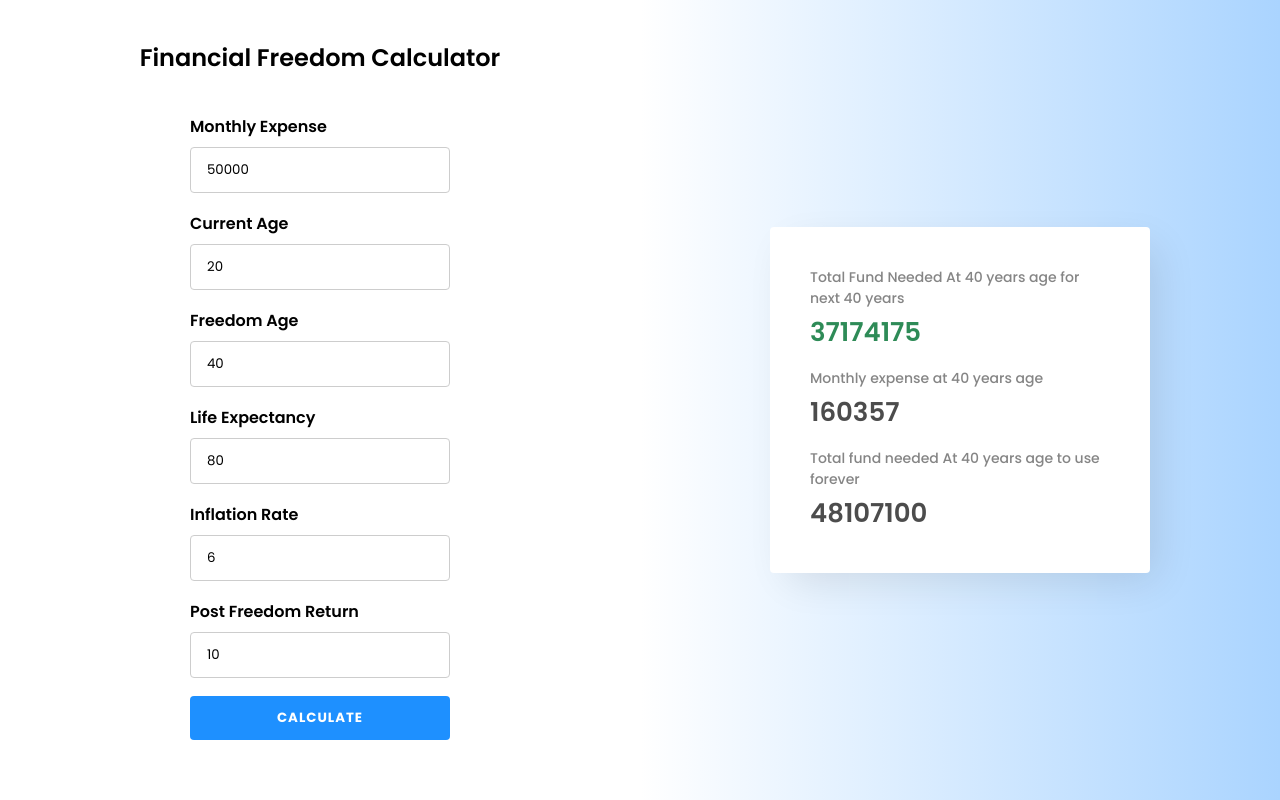
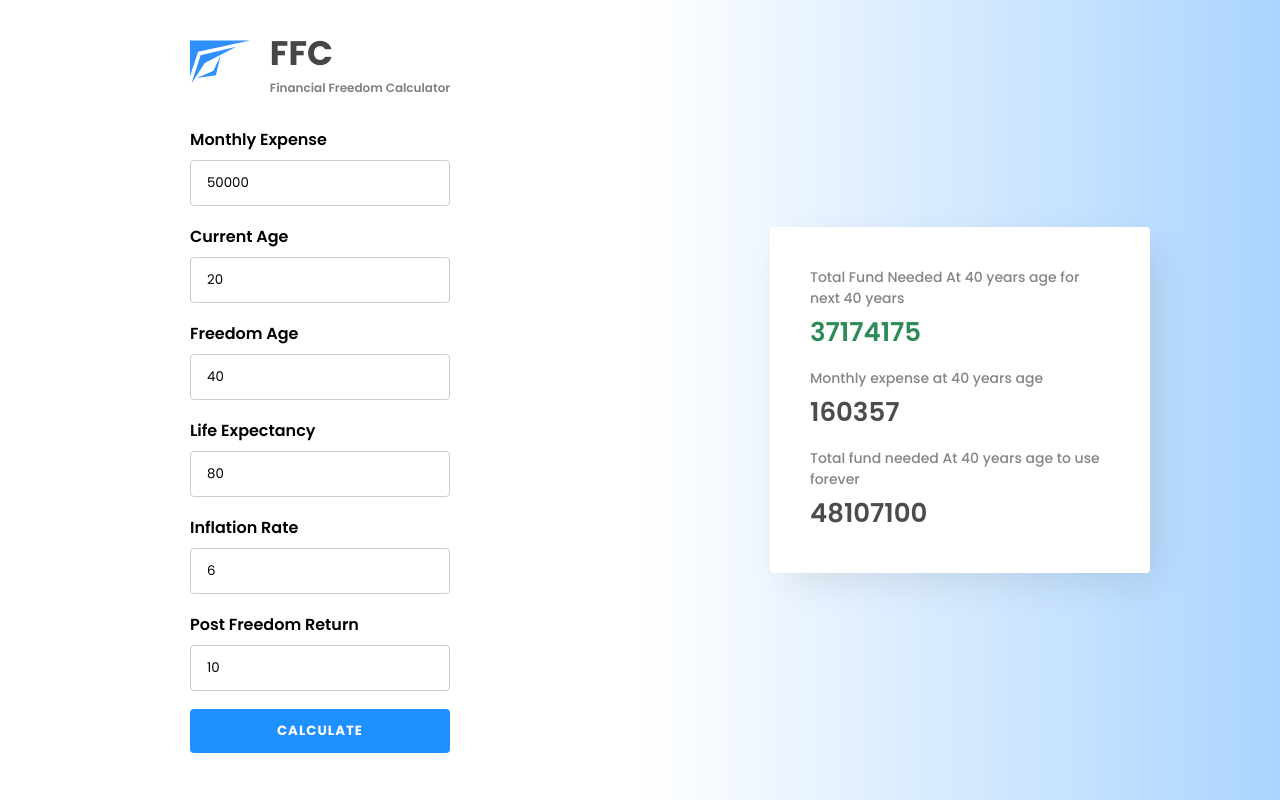
Before and after one commit to Creanick/freedomcalculator, a React (Create React App) app: page / in a window 1280 px wide. Built offline with nearby package versions, Linux system fonts and the light colour scheme.

Commit message:
add logo ,title and subittle in header

```diff
--- a/src/components/Header/Header.tsx
+++ b/src/components/Header/Header.tsx
@@ -1,15 +1,44 @@
-import styled from 'styled-components'
-const StyledHeader = styled.header`
-    .title{
+import styled from 'styled-components';
+import logo from '../../assets/logo.svg';
+const Logo = styled.img`
+`;
+const Wrapper = styled.header`
+    /* border: 1px solid black; */
+    display: flex;
+    flex-direction: column;
+    align-items: center;
+    text-align: center;
+    padding: 20px 30px 10px;
+    @media screen and (min-width: 350px){
+        flex-direction: row;
+        text-align: left;
+        ${Logo}{
+            margin-right: 20px;
+        }
+    }
+`;
+const NameSection = styled.section`
+`;
+const SubTitle = styled.h2`
+    font-size: 12px;
     font-weight: 600;
-    text-align: center;
-    }
+    margin: 0;
+    color: grey;
+`;
+const Title = styled.h1`
+    margin:0;
+    font-size: 34px;
+    color: #464646;
 `;
 const Header = () => {
     return (
-        <StyledHeader>
-            <h1 className="title">Financial Freedom Calculator</h1>
-        </StyledHeader>
+        <Wrapper>
+            <Logo src={logo} alt="" width={60} height={60} />
+            <NameSection>
+                <Title>FFC</Title>
+                <SubTitle>Financial Freedom Calculator</SubTitle>
+            </NameSection>
+        </Wrapper>
     )
 }
 
```
